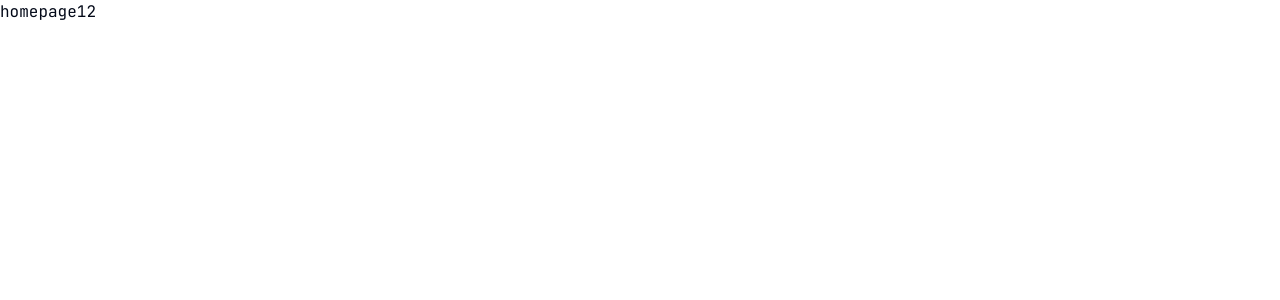
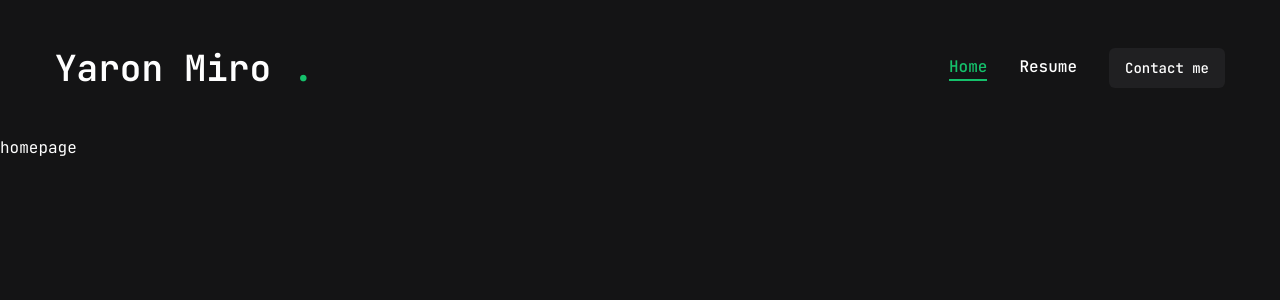
Before and after one commit to YaronMiro/ym-website, a Next.js app: page / in a window 1280 px wide. Shown: the top 300 px of the page. Built offline with nearby package versions, Linux system fonts and the light colour scheme.

Commit message:
adding basic desktop nav with style

```diff
--- a/app/globals.css
+++ b/app/globals.css
@@ -19,9 +19,11 @@
 
     --popover-foreground: 222.2 84% 4.9%;
 
-    --primary: 222.2 47.4% 11.2%;
+    --primary: 240 3% 8%;
 
-    --primary-foreground: 210 40% 98%;
+    --primary-foreground: 240 3% 13%;
+
+    --primary-hover: 240 3% 18%;
 
     --secondary: 210 40% 96.1%;
 
@@ -31,7 +33,7 @@
 
     --muted-foreground: 215.4 16.3% 46.9%;
 
-    --accent: 210 40% 96.1%;
+    --accent: 150 80% 42%;
 
     --accent-foreground: 222.2 47.4% 11.2%;
 
@@ -84,7 +86,9 @@
 
     --muted-foreground: 215 20.2% 65.1%;
 
-    --accent: 217.2 32.6% 17.5%;
+    --accent: 150 80% 42%;
+
+    --accent-hover: 150 81% 36%;
 
     --accent-foreground: 210 40% 98%;
 
@@ -118,6 +122,6 @@
   }
   body {
     @apply bg-background text-foreground;
-    @apply font-primary;
+    @apply font-primary bg-primary text-white;
   }
 }
--- a/app/layout.tsx
+++ b/app/layout.tsx
@@ -1,18 +1,31 @@
 import type { Metadata } from "next";
-import { JetBrains_Mono } from "next/font/google";
+import { JetBrains_Mono, Julius_Sans_One } from "next/font/google";
+import Header from '@/components/Header';
 import "./globals.css";
 
-const JetBrainsMonoFont = JetBrains_Mono({
+
+const JetBrainsMono = JetBrains_Mono({
   variable: "--font-jetBrainsMono",
   subsets: ["latin"],
   weight: ["100", "200", "300", "400", "500", "600", "700", "800"],
-});
+})
 
+// const JuliusSansOne =
+//   Julius_Sans_One({
+//     variable: "--font-juliusSansOne",
+//     subsets: ["latin"],
+//     weight: ["400"],
+//   });
 
 export const metadata: Metadata = {
   title: "Create Next App",
   description: "Generated by create next app",
 };
+
+const fontsVars = [
+  JetBrainsMono,
+  // JuliusSansOne
+].map((font) => font.variable);
 
 export default function RootLayout({
   children,
@@ -22,8 +35,9 @@ export default function RootLayout({
   return (
     <html lang="en">
       <body
-        className={`${JetBrainsMonoFont.variable} antialiased`}
+        className={`${fontsVars.join(' ')} antialiased`}
       >
+        <Header />
         {children}
       </body>
     </html>
--- a/app/page.tsx
+++ b/app/page.tsx
@@ -1,6 +1,6 @@
 export default function Home() {
   return (
-      <main>homepage12
+      <main>homepage
       </main>
 
   );
--- /dev/null
+++ b/components/Header.tsx
@@ -0,0 +1,35 @@
+import * as React from "react"
+
+import Link from "next/link";
+import { Button } from '@/components/ui/button';
+import Nav from '@/components/Nav';
+
+
+const Header: React.FC = () => {
+    return (
+        <header className="py-8 xl:py-12 text-white">
+            <div className="container mx-auto flex justify-between items-center">
+                <Link href="/">
+                    <h1 className="text-4xl font-semibold">
+                        Yaron Miro <span className="text-accent">.</span>
+                    </h1>
+                </Link>
+
+                {/* Desktop nav & Contact me button */}
+               <div className="hidden xl:flex items-center gap-8">
+                    <Nav />
+                    <Link href="/contact">
+                        <Button className="bg-primary-foreground hover:bg-primary-hover text-white">Contact me</Button>
+                    </Link>
+               </div>
+
+                {/* Mobile nav */}
+                <div className="xl:hidden">
+                    mobile nav
+                </div>
+            </div>
+        </header>
+    );
+};
+
+export default Header;
--- /dev/null
+++ b/components/Nav.tsx
@@ -0,0 +1,44 @@
+"use client"
+
+import * as React from "react"
+import Link from "next/link";
+import { usePathname } from "next/navigation";
+
+
+const links = [
+   {
+        name: 'home',
+        path: '/',
+   },
+   {
+        name: 'resume',
+        path: '/resume',
+   },
+];
+
+
+const Nav: React.FC = () => {
+    const pathName = usePathname();
+    return (
+        <nav className="flex gap-8">
+            {links.map(({name, path}) => {
+                return (
+                    <Link
+                        className={`${
+                            path === pathName && "text-accent border-b-2 border-accent"
+                            } capitalize font-medium hover:text-accent transition-all
+                        `}
+                        href={path}
+                        key={name}
+                    >
+                        {name}
+                    </Link>
+                )
+        })}
+        </nav>
+    );
+};
+
+
+
+export default Nav;
--- a/tailwind.config.ts
+++ b/tailwind.config.ts
@@ -20,6 +20,7 @@ export default {
 	},
 	fontFamily:{
 		primary: 'var(--font-jetBrainsMono)',
+		// secondary: 'var(--font-juliusSansOne)',
 	},
   	extend: {
   		colors: {
@@ -35,6 +36,7 @@ export default {
   			},
   			primary: {
   				DEFAULT: 'hsl(var(--primary))',
+				hover: 'hsl(var(--primary-hover))',
   				foreground: 'hsl(var(--primary-foreground))'
   			},
   			secondary: {
@@ -46,7 +48,8 @@ export default {
   				foreground: 'hsl(var(--muted-foreground))'
   			},
   			accent: {
-  				DEFAULT: 'hsl(var(--accent))',
+				DEFAULT: 'hsl(var(--accent))',
+				hover: 'hsl(var(--accent-hover))',
   				foreground: 'hsl(var(--accent-foreground))'
   			},
   			destructive: {
```
